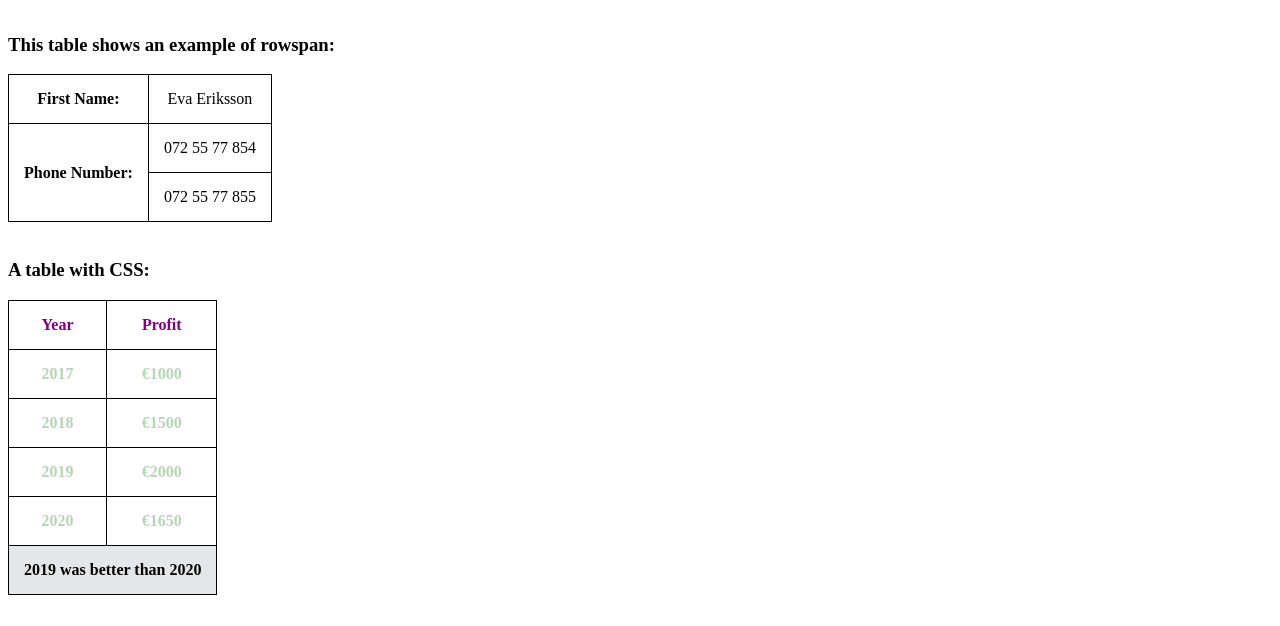
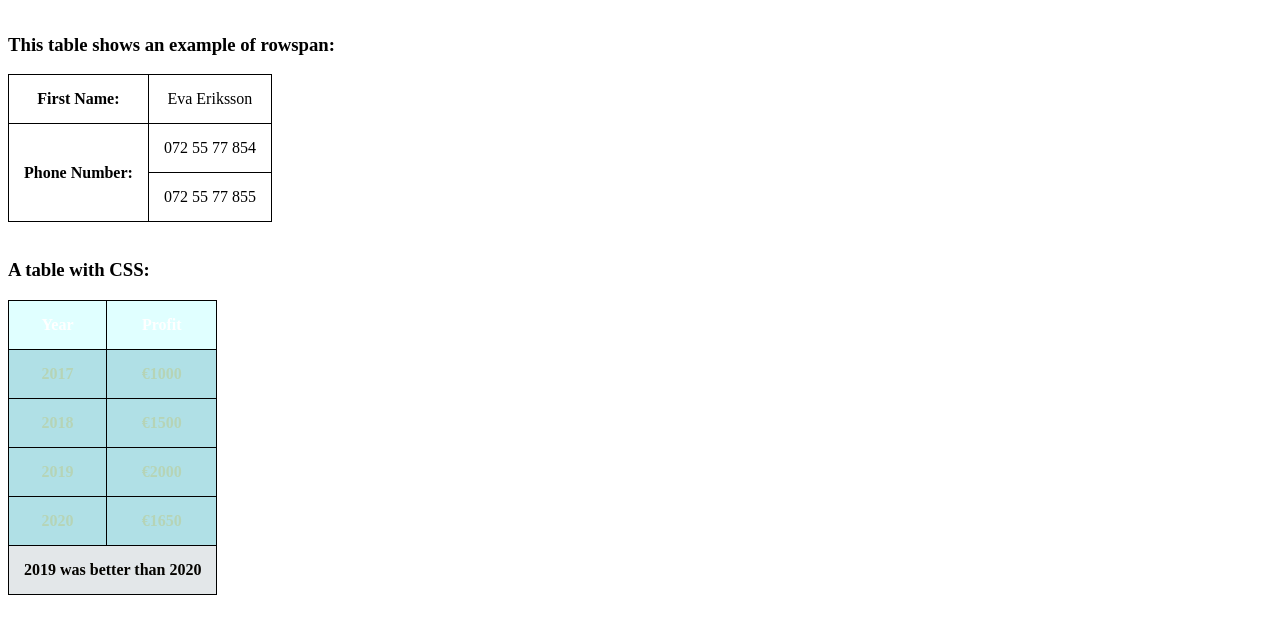
Before and after one commit to elihul/Pengwing, a plain HTML site: page about.html in a window 1280 px wide. Shown: the part 1393-2019 px from the top of the page. Drawn offline with Linux system fonts and the light colour scheme.

Commit message:
Update lists-tables.css

```diff
--- a/lists-tables.css
+++ b/lists-tables.css
@@ -109,16 +109,16 @@ caption {
     background-color: #acffe3;
 }
 
+
 .head-body-foot thead {
-    color: purple;
-    background-color: E6E6FA;
-
+    color: #FFFFFF;
+    background-color: #E0FFFF;
 }
 
 .head-body-foot tbody {
     color: rgb(182, 212, 182);
     font-weight: bold;
-    background-color: E6E6FA;
+    background-color: #B0E0E6;
 }
 
 .head-body-foot tfoot {
@@ -132,9 +132,9 @@ caption {
 }
 
 .head-body-foot tbody:hover {
-    background-color: #FFF0F5;
+    background-color: #FDF5E6;
 }
 
 .head-body-foot tfoot:hover {
-    background-color: #acffe3;
+    background-color: #D8BFD8;
 }
```
